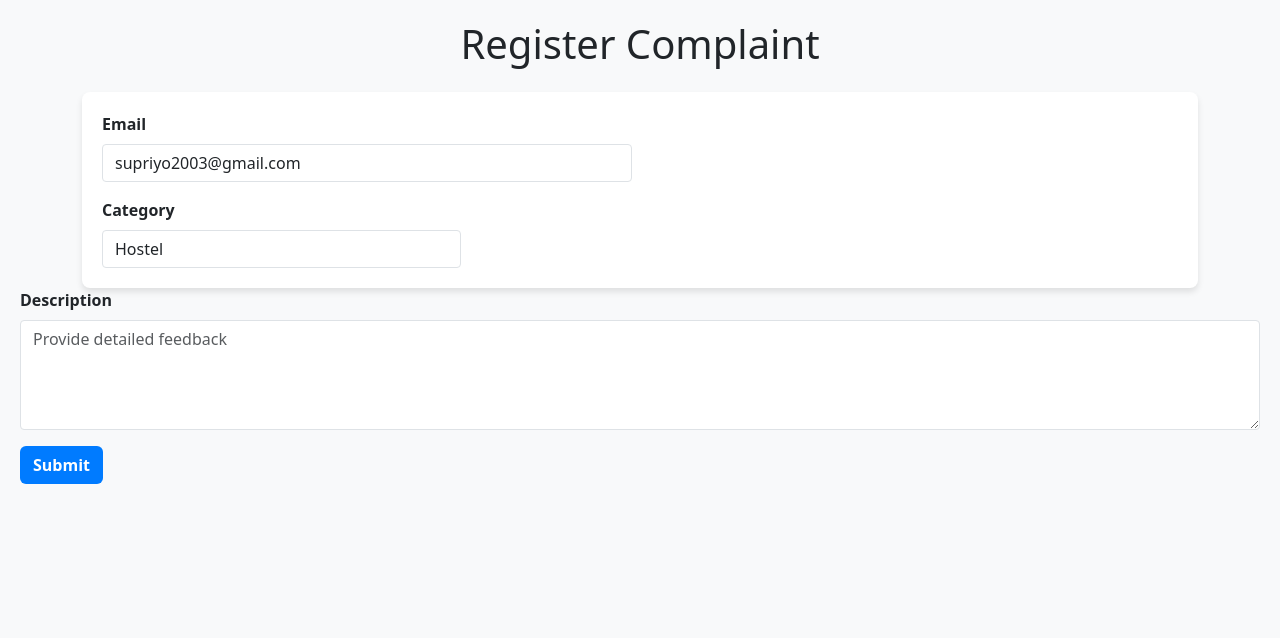
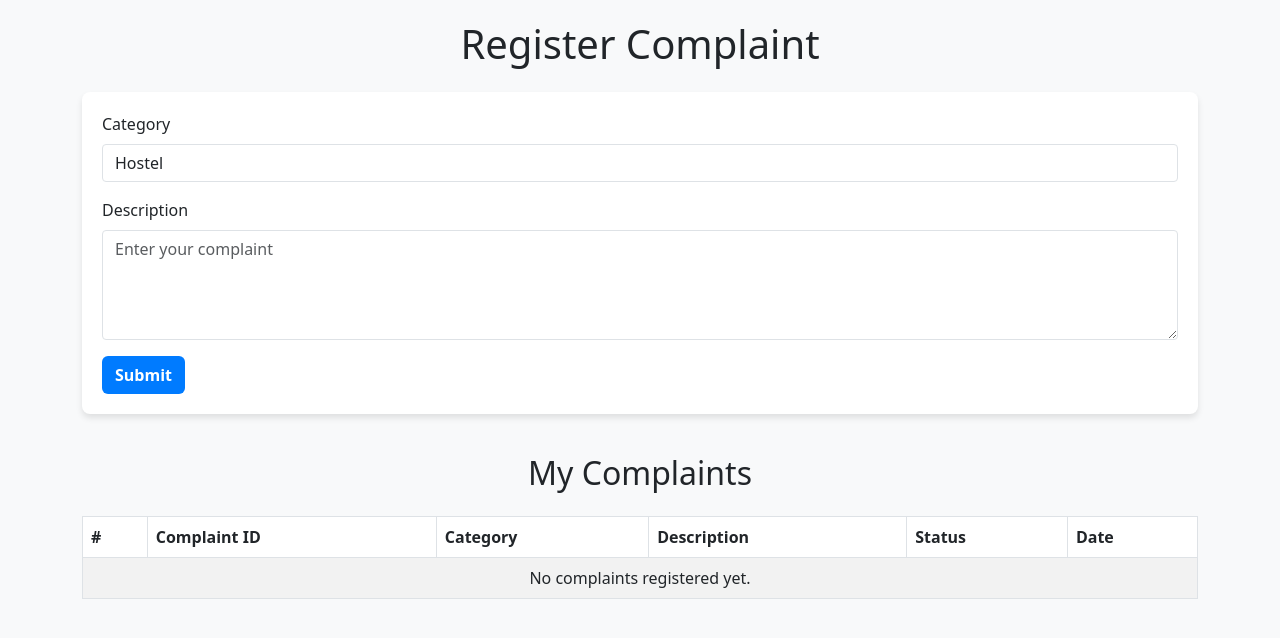
Before and after one commit to ashwini1418/FeedbackFlow, a Django app: page /student/ in a window 1280 px wide. Shown: the top 638 px of the page. Run offline with Django 5.2, Linux system fonts and the light colour scheme; a user stored in the database is signed in; data comes from the database, SQL or seed files in the repository; some libraries are stand-ins or nearby versions.

Commit message:
Student side constructed

```diff
--- a/home/admin.py
+++ b/home/admin.py
@@ -1,8 +1,8 @@
 from django.contrib import admin
-from home.models import complaint, Student, AdminProfile
+from home.models import *
 
 #Register your model here.
 
-admin.site.register(complaint)
+admin.site.register(Feedback)
 admin.site.register(AdminProfile)
 admin.site.register(Student)
--- a/home/views.py
+++ b/home/views.py
@@ -2,11 +2,13 @@
 from django.shortcuts import render, redirect
 from django.contrib.auth import authenticate, login as auth_login, logout as auth_logout
 from django.contrib.auth.decorators import login_required
-from home.models import complaint,Student, AdminProfile
+from home.models import *
 from django.contrib.auth.forms import UserCreationForm
 from django.contrib import messages
 import uuid
 from home.forms import *
+from django.db import transaction
+from django import forms
 
 # Home page view
 def index(request):
@@ -33,35 +35,65 @@ def login(request):
     return render(request, 'pages-login.html')
 
 
+class SignUpForm(forms.ModelForm):
+    password1 = forms.CharField(widget=forms.PasswordInput, label="Password")
+    password2 = forms.CharField(widget=forms.PasswordInput, label="Confirm Password")
+
+    class Meta:
+        model = User
+        fields = ['username', 'email']
+
+    def clean(self):
+        cleaned_data = super().clean()
+        password1 = cleaned_data.get("password1")
+        password2 = cleaned_data.get("password2")
+
+        if password1 and password2 and password1 != password2:
+            self.add_error('password2', "Passwords do not match")
+
+        return cleaned_data
+
 
 def signup(request):
-    if request.method == "POST":
-        form = CustomUserCreationForm(request.POST)
+    if request.method == 'POST':
+        form = SignUpForm(request.POST)
+        user_type = request.POST.get('user_type')
+
         if form.is_valid():
-            # Save the User
-            user = form.save()
+            with transaction.atomic():  # Ensure all operations are atomic
+                # Create the User
+                user = form.save(commit=False)
+                user.set_password(form.cleaned_data['password1'])
+                user.save()
 
-            # Determine role and save additional information
-            role = form.cleaned_data['role']
-            if role == 'student':
-                Student.objects.create(
-                    user=user,
-                    enrollment_number=form.cleaned_data['enrollment_number'],
-                    course=form.cleaned_data['course'],
-                    year_of_study=form.cleaned_data['year_of_study'],
-                )
-            elif role == 'admin':
-                AdminProfile.objects.create(
-                    user=user,
-                    department=form.cleaned_data['department'],
-                )
+                # Create role-specific profiles
+                if user_type == 'student':
+                    enrollment_number = request.POST.get('enrollment_number')
+                    course = request.POST.get('course')
+                    year_of_study = request.POST.get('year_of_study')
 
-            messages.success(request, 'Your account has been created successfully. You can now log in.')
-            return redirect('login')  # Redirect to login after successful signup
+                    # Create the Student profile
+                    Student.objects.create(
+                        user=user,
+                        enrollment_number=enrollment_number,
+                        course=course,
+                        year_of_study=year_of_study
+                    )
+                elif user_type == 'admin':
+                    department = request.POST.get('department')
+
+                    # Create the AdminProfile
+                    AdminProfile.objects.create(
+                        user=user,
+                        department=department
+                    )
+
+                messages.success(request, "Your account has been created successfully.")
+                return redirect('login')
         else:
-            messages.error(request, 'There was an error with your signup. Please try again.')
+            messages.error(request, "Please fix the errors below.")
     else:
-        form = CustomUserCreationForm()
+        form = SignUpForm()
 
     return render(request, 'pages-signup.html', {'form': form})
 # Logout view
@@ -72,22 +104,20 @@ def logout(request):
 # Protected student view
 @login_required(login_url='login')  # Require login to access this view
 def student(request):
-    if request.method == "POST":
-        # Get category and description from the form
+    if request.method == 'POST':
         category = request.POST.get('category')
         description = request.POST.get('description')
 
-        # Automatically fetch the email from the logged-in user's profile
-        email = request.user.email
-
-        # Create a new complaint
-        comp = complaint.objects.create(
-            email=email,
+        # Create a new complaint entry
+        Feedback.objects.create(
+            user=request.user,
             category=category,
             description=description,
         )
 
-        # Provide a success message to the user
-        return render(request, 'student.html', {'message': 'Complaint successfully registered.'})
+        messages.success(request, "Your complaint has been registered successfully.")
+        return redirect('student')
 
-    return render(request, 'student.html')
+    # Fetch complaints of the logged-in user, including the complaint_id
+    complaints = Feedback.objects.filter(user=request.user).order_by('timestamp')
+    return render(request, 'student.html', {'complaints': complaints})
--- a/templates/student.html
+++ b/templates/student.html
@@ -1,14 +1,12 @@
-
 {% load static %}
 <!DOCTYPE html>
 <html lang="en">
 <head>
   <meta charset="UTF-8">
   <meta name="viewport" content="width=device-width, initial-scale=1.0">
-  <title>Feedback Form</title>
+  <title>Register and View Complaints</title>
   <!-- Bootstrap CSS -->
   <link rel="stylesheet" href="https://cdnjs.cloudflare.com/ajax/libs/bootstrap/5.3.0/css/bootstrap.min.css">
-  <!-- Custom Styles -->
   <style>
     body {
       background-color: #f8f9fa;
@@ -20,8 +18,8 @@
       box-shadow: 0 4px 6px rgba(0, 0, 0, 0.1);
       padding: 20px;
     }
-    label {
-      font-weight: bold;
+    .table-container {
+      margin-top: 40px;
     }
     .form-control {
       border-radius: 4px;
@@ -36,35 +34,69 @@
     }
   </style>
 </head>
-
 <body>
   <div class="container">
     <h1 class="text-center mb-4">Register Complaint</h1>
+
+    <!-- Registration Form -->
     <form method="POST">
       {% csrf_token %}
-      <div class="row g-3 mb-3">
-    <div class="col-md-6">
-        <label for="email" class="form-label">Email</label>
-        <input type="email" class="form-control" id="email" value="{{ user.email }}" readonly>
-    </div>
-</div>
-
-        <div class="col-md-4">
-          <label for="category" class="form-label">Category</label>
-          <select name="category" id="category" class="form-control" required>
-            <option selected>Hostel</option>
-            <option>Academic</option>
-          </select>
-        </div>
+      <div class="mb-3">
+        <label for="category" class="form-label">Category</label>
+        <select name="category" id="category" class="form-control" required>
+          <option selected>Hostel</option>
+          <option>Academic</option>
+        </select>
       </div>
-
       <div class="mb-3">
         <label for="description" class="form-label">Description</label>
-        <textarea name="description" class="form-control" id="description" rows="4" placeholder="Provide detailed feedback" required></textarea>
+        <textarea name="description" class="form-control" id="description" rows="4" placeholder="Enter your complaint" required></textarea>
       </div>
-
       <button type="submit" class="btn btn-submit btn-block">Submit</button>
     </form>
+
+    <!-- Complaints Table -->
+    <div class="table-container">
+      <h2 class="text-center mb-4">My Complaints</h2>
+      <div class="table-responsive">
+        <table class="table table-striped table-bordered">
+          <thead class="thead-dark">
+            <tr>
+              <th>#</th>
+              <th>Complaint ID</th>
+              <th>Category</th>
+              <th>Description</th>
+              <th>Status</th>
+              <th>Date</th>
+            </tr>
+          </thead>
+          <tbody>
+            {% for complaint in complaints %}
+            <tr>
+              <td>{{ forloop.counter }}</td>
+              <td>{{ complaint.complaint_id }}</td>
+              <td>{{ complaint.category }}</td>
+              <td>{{ complaint.description }}</td>
+              <td>
+                <span class="badge
+                  {% if complaint.status == 'Pending' %} bg-warning
+                  {% elif complaint.status == 'In Progress' %} bg-info
+                  {% else %} bg-success
+                  {% endif %}">
+                  {{ complaint.status }}
+                </span>
+              </td>
+              <td>{{ complaint.timestamp|date:"d M Y, H:i" }}</td>
+            </tr>
+            {% empty %}
+            <tr>
+              <td colspan="6" class="text-center">No complaints registered yet.</td>
+            </tr>
+            {% endfor %}
+          </tbody>
+        </table>
+      </div>
+    </div>
   </div>
 
   <!-- Bootstrap JS -->
```
Also changed, not shown: home/models.py (+9 -16 lines), db.sqlite3, home/migrations/0004_remove_complaint_email_remove_complaint_feedback_id_and_more.py (added), home/migrations/0005_alter_complaint_category_alter_complaint_status.py (added), home/migrations/0006_remove_complaint_user.py (added), home/migrations/0007_complaint_user.py (added), home/migrations/0008_remove_complaint_id_complaint_complaint_id.py (added), home/migrations/0009_feedback_delete_complaint.py (added).
